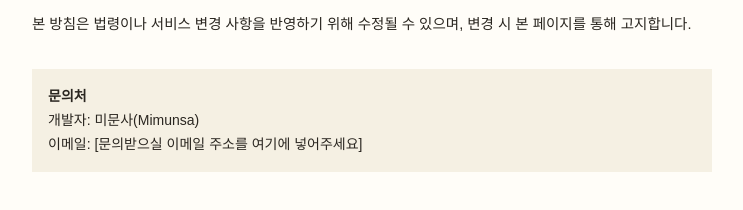
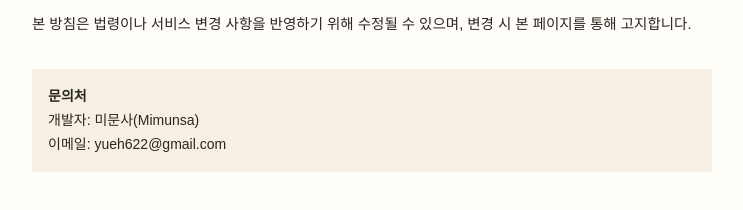
Before and after one commit to zhoska55/-, a website: page public/privacy.html in a window 1280 px wide. Shown: the part 949-1159 px from the top of the page, without its empty margins (268-1011 px from the left). Drawn offline with Linux system fonts and the light colour scheme.

Commit message:
Add files via upload

```diff
--- a/public/privacy.html
+++ b/public/privacy.html
@@ -45,7 +45,7 @@
   <div class="contact">
     <strong>문의처</strong><br>
     개발자: 미문사(Mimunsa)<br>
-    이메일: [문의받으실 이메일 주소를 여기에 넣어주세요]
+    이메일: yueh622@gmail.com
   </div>
 </body>
 </html>
```
